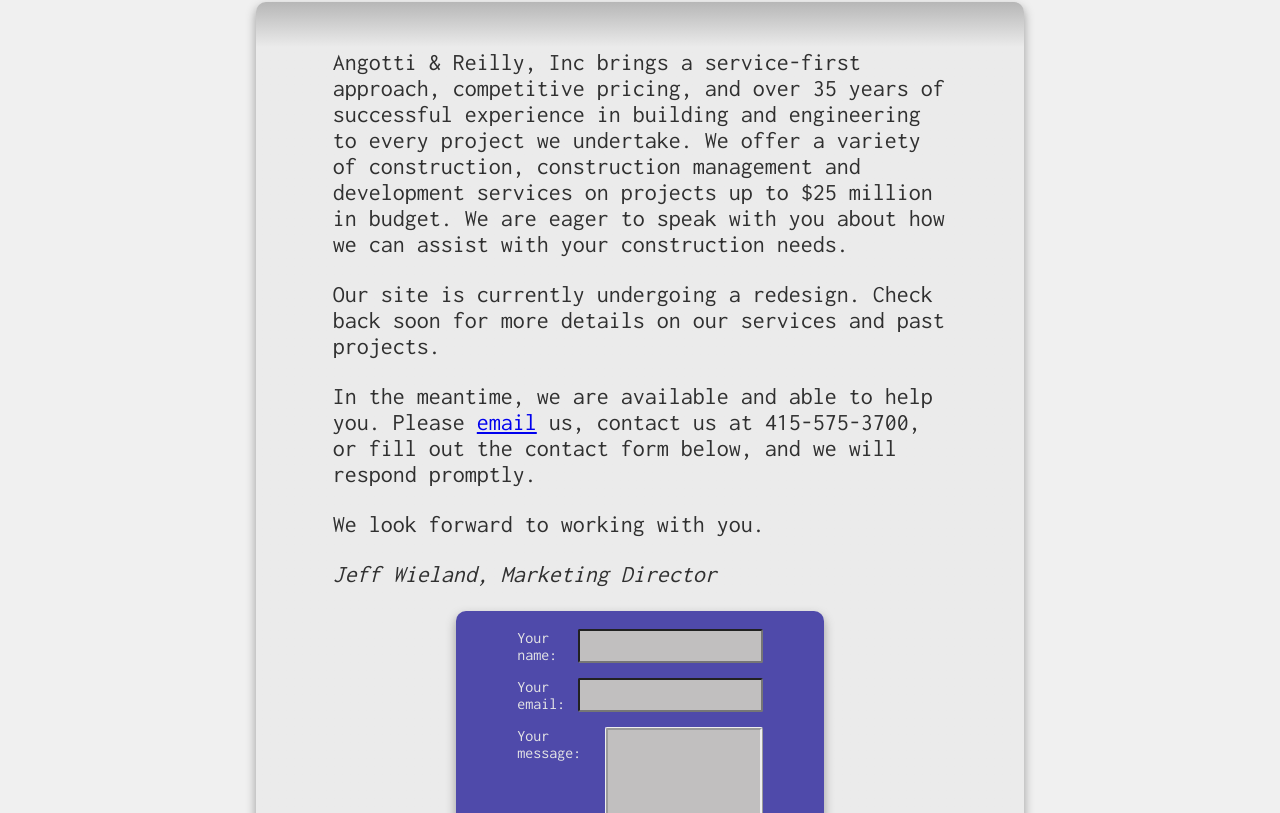
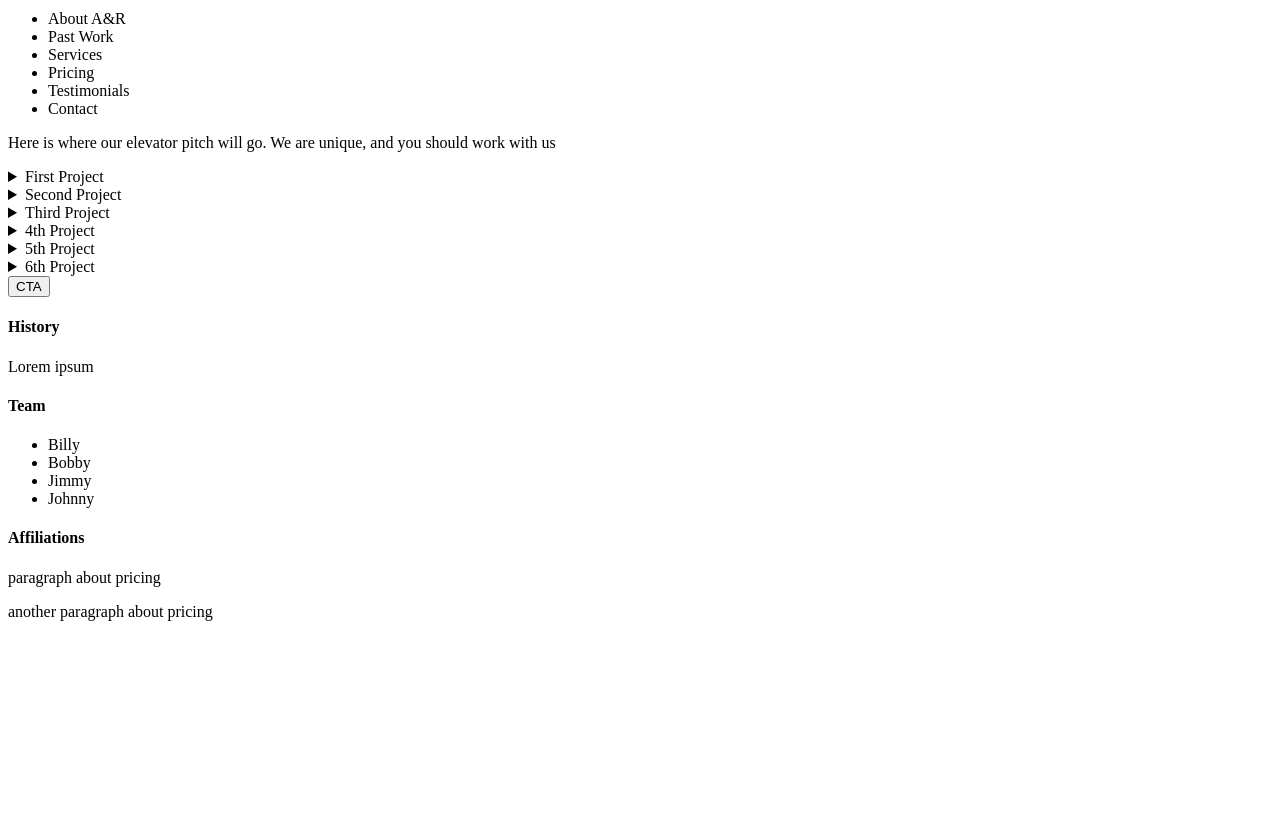
Before and after one commit to Angotti-Reilly/Angotti-Reilly, a plain HTML site: page index.html in a window 1280 px wide. Shown: the part 148-961 px from the top of the page. After the commit the page ends 800 px from the top, so only its background shows below. Drawn offline with Linux system fonts and the light colour scheme.

Commit message:
testing gitignore

```diff
--- a/index.html
+++ b/index.html
@@ -1,44 +1,91 @@
 <html>
 <head>
     <title>Angotti & Reilly, Inc</title>
-    <link rel="stylesheet" href="styles.css">
+    <!--<link rel="stylesheet" href="styles.css">-->
     <link href="https://fonts.googleapis.com/css2?family=Inconsolata&display=swap" rel="stylesheet">
 </head>
 <body>
     <header>
         <a href="http://www.angotti-reilly.com" id="logo"><img id="logo" src="ARlogo.png" alt="Angotti & Reilly, Inc"></a>
+        <nav>
+            <ul>
+                <li>About A&R</li>
+                <li>Past Work</li>
+                <li>Services</li>
+                <li>Pricing</li>
+                <li>Testimonials</li>
+                <li>Contact</li>
+            </ul>
+
+        </nav>
     </header>
     <main>
-        <section class="container">
-            <p class="info-banner">
-                Angotti & Reilly, Inc brings a service-first approach, competitive pricing, and over 35 years of successful experience in building and engineering to every project we undertake. We offer a variety of construction, construction management and development services on projects up to $25 million in budget. We are eager to speak with you about how we can assist with your construction needs.
+        <section id="intro">
+            <p>Here is where our elevator pitch will go. We are unique, and you should work with us</p>
+        </section>
+        <section id="services">
+            <details>
+                <summary>First Project</summary>
+                <p>We worked on this project in the summer of 1969 etc etc etc</p>
+            </details>
+            <details>
+                <summary>Second Project</summary>
+                <p>We worked on this project in the summer of 1969 etc etc etc</p>
+            </details>
+            <details>
+                <summary>Third Project</summary>
+                <p>We worked on this project in the summer of 1969 etc etc etc</p>
+            </details>
+            <details>
+                <summary>4th Project</summary>
+                <p>We worked on this project in the summer of 1969 etc etc etc</p>
+            </details>
+            <details>
+                <summary>5th Project</summary>
+                <p>We worked on this project in the summer of 1969 etc etc etc</p>
+            </details>
+            <details>
+                <summary>6th Project</summary>
+                <p>We worked on this project in the summer of 1969 etc etc etc</p>
+            </details>
+            <button>CTA</button>
+        </section>
+        <section id="about">
+            <h4>History</h4>
+            <p>Lorem ipsum</p>
+            <h4>Team</h4>
+            <ul>
+                <li>Billy</li>
+                <li>Bobby</li>
+                <li>Jimmy</li>
+                <li>Johnny</li>
+            </ul>
+            <h4>Affiliations</h4>
+            <!--image gallery-->
+        </section>
+        <section id="projects">
+                <!--gallery view of elegant projects with popups-->
+        </section>
+        <section id="pricing">
+            <p>
+                paragraph about pricing
             </p>
-            <p class="info-banner">
-                Our site is currently undergoing a redesign. Check back soon for more details on our services and past projects.
+            <p>
+                another paragraph about pricing
             </p>
-            <p class="info-banner">
-                In the meantime, we are available and able to help you. Please <a href="mailto:jeffwieland@angotti-reilly.com" target="_blank">email</a> us, contact us at 415-575-3700, or fill out the contact form below, and we will respond promptly.
-            </p>
-            <p class="info-banner">
-                We look forward to working with you.
-            </p>
-            <p class="info-banner">
-                <i>Jeff Wieland, Marketing Director</i>
-            </p>
-            <form action="https://formspree.io/mdolrpgy" method="POST" class="form-container">
-                <label>Your name:
-                    <input type="text" name="name">
-                </label>
-                <label>Your email:
-                    <input type="email" name="_replyto">
-                </label>
-                <label> Your message:
-                    <textarea name="message" id="message"></textarea>
-                </label>
-                <input type="hidden" name="_next" value="http://www.angotti-reilly.com/thankyou"/>
-                <button type="submit">Send</button>
+        </section>
+        <section id="testimonials"></section>
+        <section id="contact">
+            <form id="customer-form">
+
             </form>
+            <form id="subcontractor-form">
+
+            </form>
+
         </section>
+
+
     </main>
 
 </body>
```
Also changed, not shown: 1 other file.
